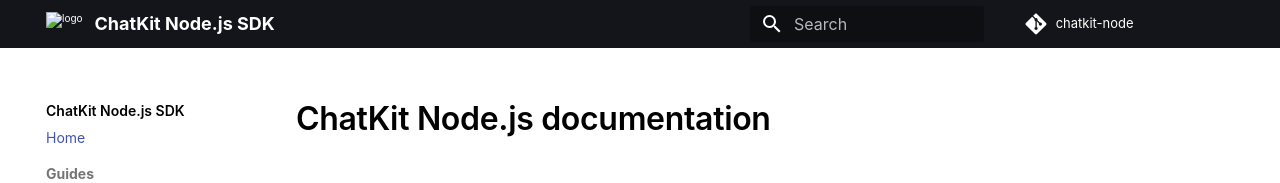
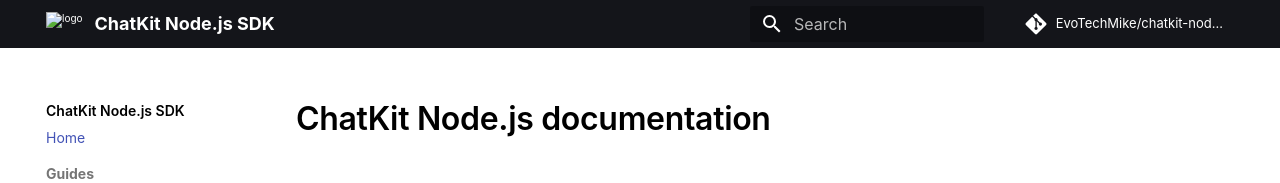
Before and after one commit to EvoTechMike/chatkit-node-backend-sdk, an MkDocs documentation site: the page built from docs/index.md, in a window 1280 px wide. Shown: the top 183 px of the page. Built offline with MkDocs 1.6.1 and Material for MkDocs 9.7.7, drawn with Linux system fonts in a browser that asks for light colours; some web fonts are replaced; comment, search, counter and statistics services are not loaded.

```diff
--- a/mkdocs.yml
+++ b/mkdocs.yml
@@ -13,8 +13,8 @@ theme:
   logo: docs/assets/logo.svg
   favicon: docs/images/favicon-platform.svg
 
-repo_name: chatkit-node
-repo_url: https://github.com/openai/chatkit-node
+repo_name: EvoTechMike/chatkit-node-backend-sdk
+repo_url: https://github.com/EvoTechMike/chatkit-node-backend-sdk
 
 plugins:
   - search
```
Also changed, not shown: package.json (+9 -1 lines), 1 other file.
